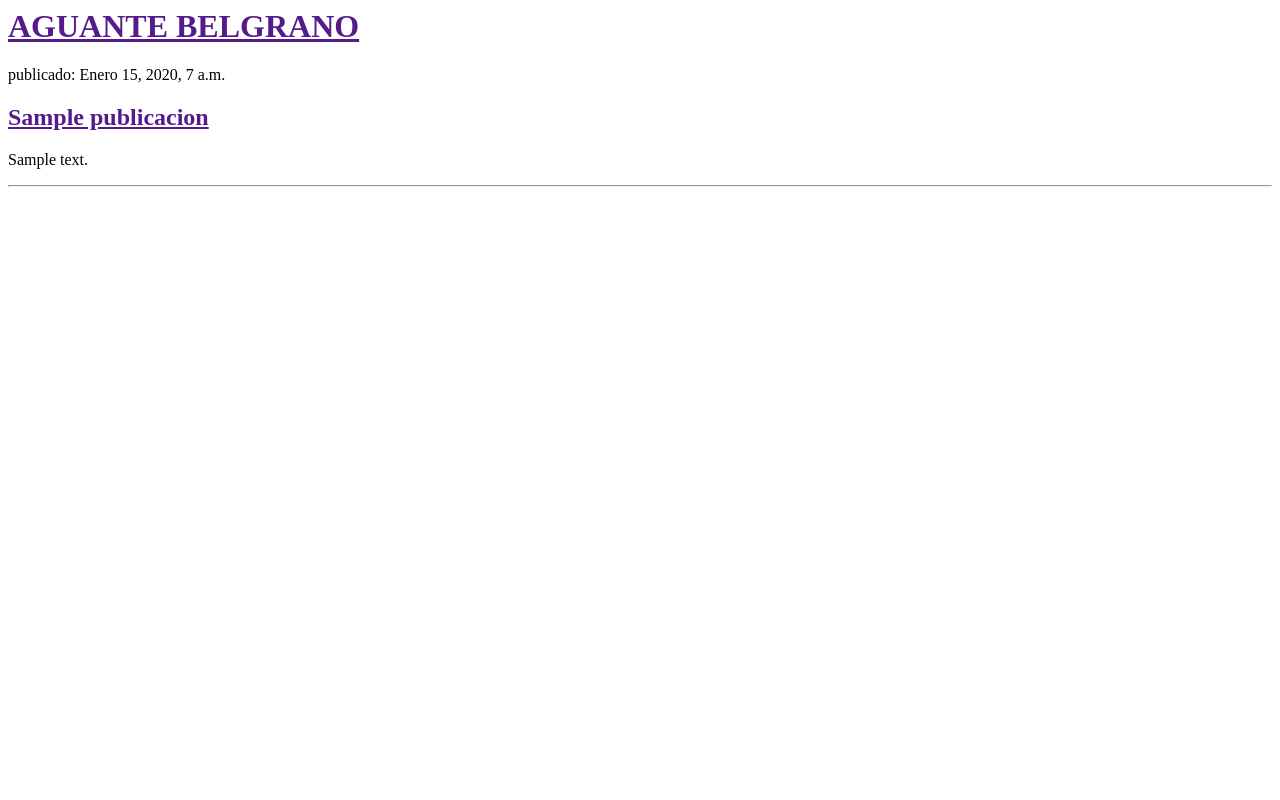
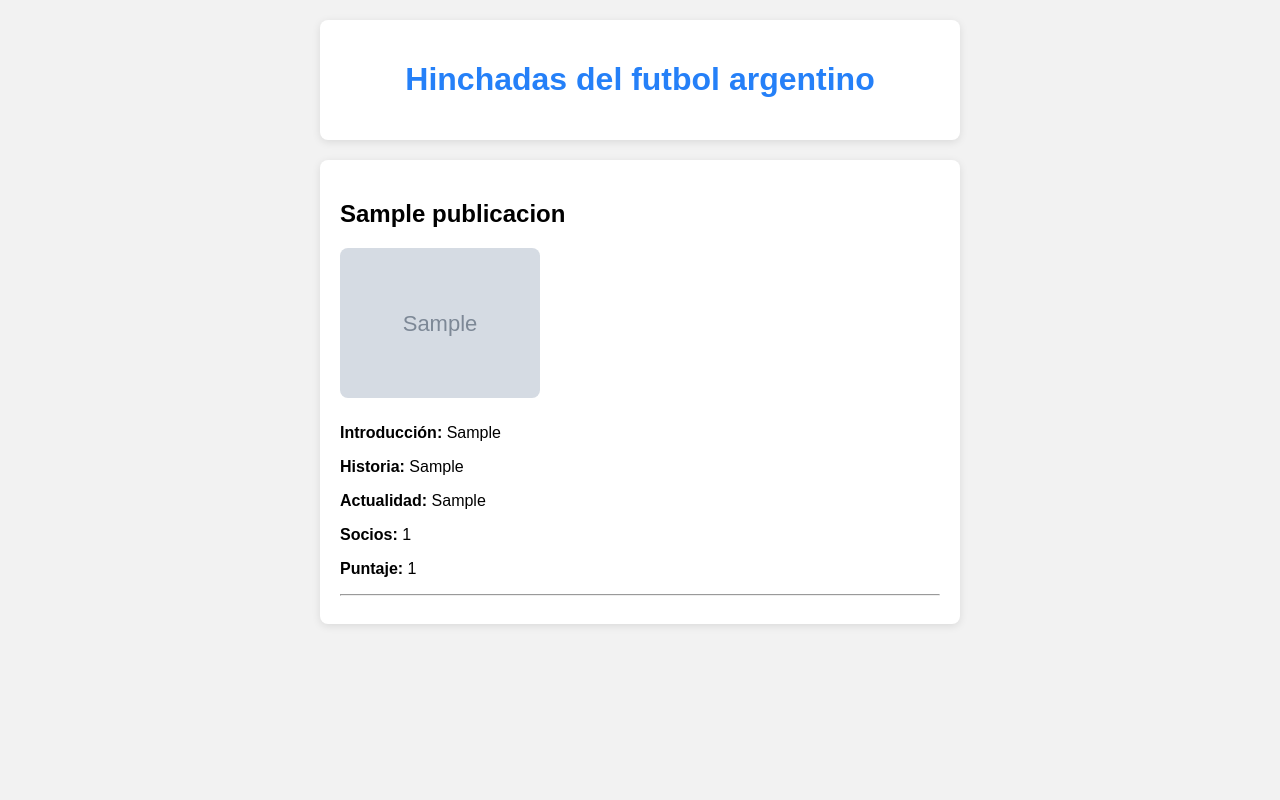
Before and after one commit to joacotosi68/mi-primer-blog, a Django app: page / in a window 1280 px wide. Run offline with Django 3.2, Linux system fonts and the light colour scheme; tables that the repository leaves empty hold one stand-in row (values such as "Sample post"); grey boxes marked "Sample" are stand-in pictures.

Commit message:
cambios definitivos

```diff
--- a/blog/models.py
+++ b/blog/models.py
@@ -1,16 +1,14 @@
 from django.conf import settings
 from django.db import models
-from django.utils import timezone
 class Publicacion(models.Model):
-    autor = models.ForeignKey(settings.AUTH_USER_MODEL, on_delete=models.CASCADE)
     titulo = models.CharField(max_length=200)
-    texto = models.TextField()
-    fecha_creacion = models.DateTimeField(default=timezone.now)
-    fecha_publicacion = models.DateTimeField(blank=True, null=True)
+    introduccion = models.TextField()
+    imagen = models.URLField(blank=True, null=True)
+    historia = models.TextField(blank=True, null=True)
+    actualidad = models.TextField(blank=True, null=True)
+    socios = models.IntegerField(blank=True, null=True)
+    puntaje = models.IntegerField(blank=True, null=True)
 
-    def publicar(self):
-        self.fecha_publicacion = timezone.now()
-        self.save()
 
     def __str__(self):
         return self.titulo
--- /dev/null
+++ b/blog/static/blog/estilos.css
@@ -0,0 +1,20 @@
+body {
+    background-color: #f2f2f2;
+    font-family: Arial, sans-serif;
+}
+h1 {
+    color: #2580f8;
+    text-align: center;
+}
+div {
+    background: #fff;
+    margin: 20px auto;
+    padding: 20px;
+    border-radius: 8px;
+    max-width: 600px;
+    box-shadow: 0 2px 8px rgba(0,0,0,0.1);
+}
+img {
+    border-radius: 8px;
+    margin-bottom: 10px;
+}
--- a/blog/templates/blog/lista_public.html
+++ b/blog/templates/blog/lista_public.html
@@ -1,16 +1,22 @@
+{% load static %}
 <html>
     <head>
-        <title>Blog del profe Jorge</title>
+        <title>Hinchadas</title>
+        <link rel="stylesheet" href="{% static 'blog/estilos.css' %}">
     </head>
     <body>
         <div>
-            <h1> <a href="">AGUANTE BELGRANO</a></h1>
+            <h1>Hinchadas del futbol argentino</h1>
         </div>
         {% for publicacion in publicaciones %}
         <div>
-            <p> publicado: {{ publicacion.fecha_publicacion }}</p>
-            <h2><a href="">{{ publicacion.titulo }}</a></h2>
-            <p>{{ publicacion.texto|linebreaksbr }}</p>
+            <h2>{{ publicacion.titulo }}</h2>
+            <img src="{{ publicacion.imagen }}" alt="Imagen" width="200">
+            <p><strong>Introducción:</strong> {{ publicacion.introduccion }}</p>
+            <p><strong>Historia:</strong> {{ publicacion.historia }}</p>
+            <p><strong>Actualidad:</strong> {{ publicacion.actualidad }}</p>
+            <p><strong>Socios:</strong> {{ publicacion.socios }}</p>
+            <p><strong>Puntaje:</strong> {{ publicacion.puntaje }}</p>
             <hr>
         </div>
         {% endfor %}
--- a/blog/urls.py
+++ b/blog/urls.py
@@ -1,5 +1,6 @@
 from django.urls import path
 from . import views
+
 urlpatterns = [
-    path('', views.lista_public, name=' lista_public'),
+    path('', views.lista_publicaciones, name='lista_public'),
 ]
--- a/blog/views.py
+++ b/blog/views.py
@@ -1,9 +1,7 @@
+# filepath: c:\Users\joaco\proyDjango\blog\views.py
 from django.shortcuts import render
-from django.utils import timezone
 from .models import Publicacion
 
-
-# Create your views here.
-def lista_public(request):
-    publicaciones=Publicacion.objects.filter(fecha_publicacion__lte=timezone.now()).order_by('fecha_publicacion')
+def lista_publicaciones(request):
+    publicaciones = Publicacion.objects.all()
     return render(request, 'blog/lista_public.html', {'publicaciones': publicaciones})
--- a/miSitio/settings.py
+++ b/miSitio/settings.py
@@ -132,3 +132,5 @@ STATIC_ROOT = BASE_DIR / 'static'
 # https://docs.djangoproject.com/en/3.2/ref/settings/#default-auto-field
 
 DEFAULT_AUTO_FIELD = 'django.db.models.BigAutoField'
+
+STATIC_URL = '/static/'
```
Also changed, not shown: blog/migrations/0002_auto_20250610_1636.py (added), blog/migrations/0003_auto_20250610_1704.py (added), blog/migrations/0004_publicacion_socios.py (added).
